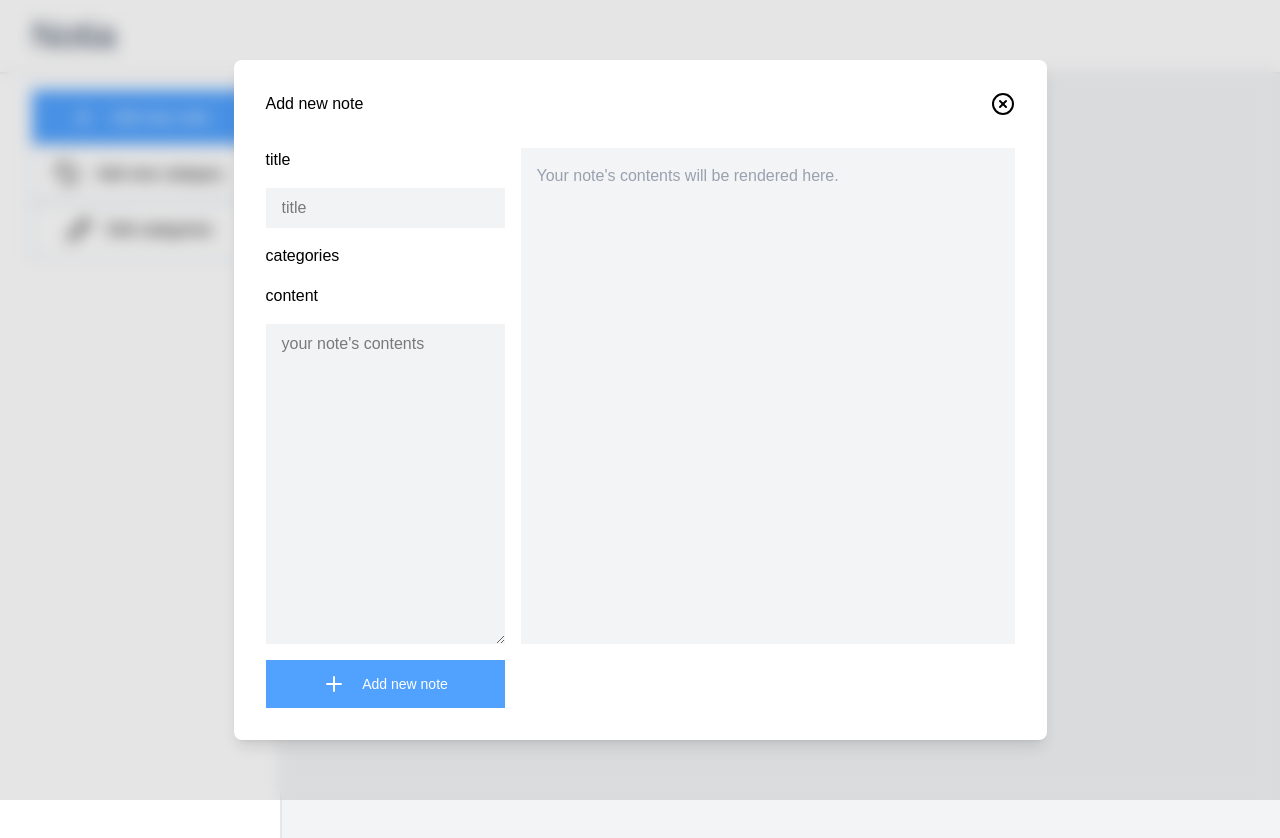
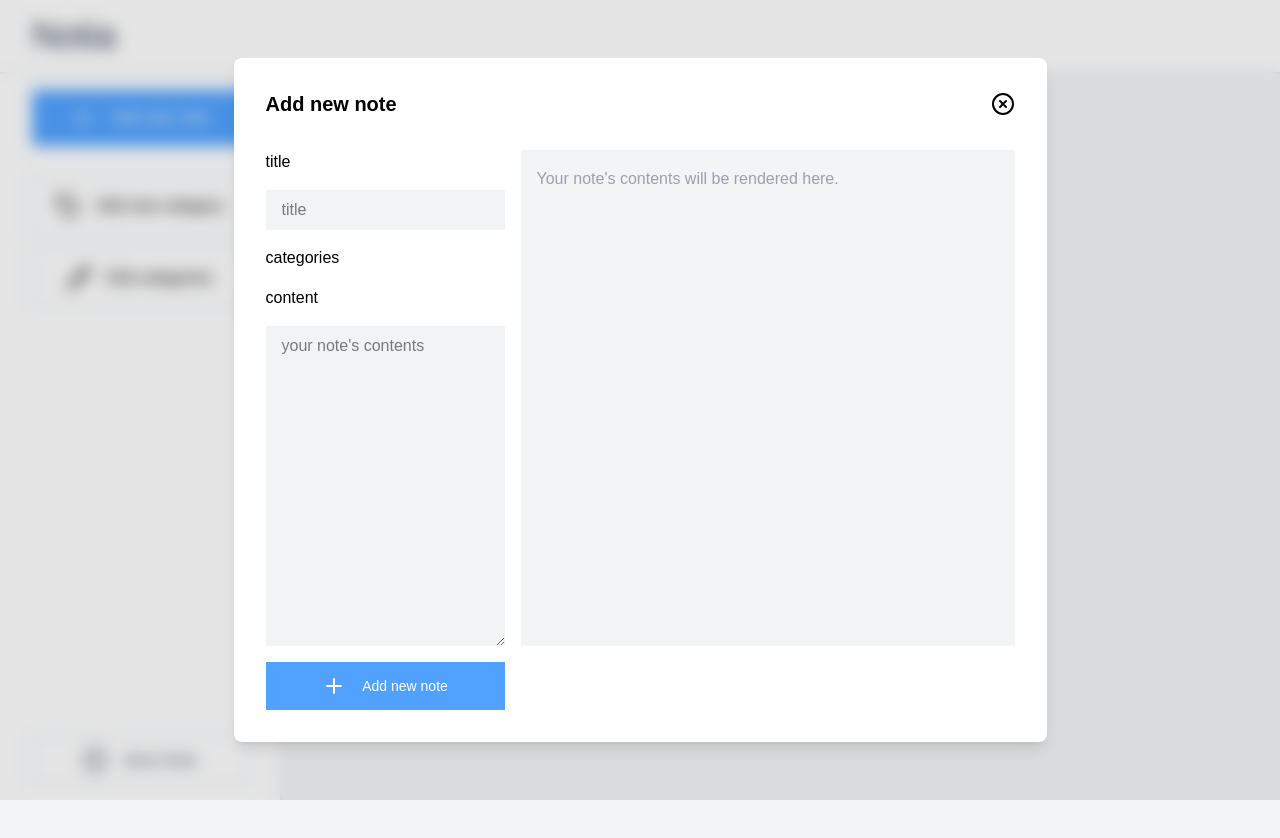
Before and after one commit to Klrfl/notia, a Svelte app: page / in a window 1280 px wide. Both pictures are taken after a click on the button "Add new note". Shown: the top 838 px of the page. After the commit the page ends 800 px from the top, so only its background shows below. Built offline with nearby package versions, Linux system fonts and the light colour scheme.

Commit message:
feat: add about dialog

```diff
--- a/src/App.svelte
+++ b/src/App.svelte
@@ -9,7 +9,7 @@
   import Button from "./lib/ui/Button.svelte"
   import Input from "./lib/ui/Input.svelte"
 
-  import { Pencil, Plus, Save, Tag } from "lucide-svelte"
+  import { Info, Pencil, Plus, Save, Tag } from "lucide-svelte"
 
   import { onMount } from "svelte"
   import { openDB } from "./shared/db.svelte"
@@ -199,9 +199,11 @@
 
     selectedCategories.splice(selectedCategories.indexOf(id), 1)
   }
+
+  let isAboutOpen = $state(false)
 </script>
 
-<main class="main-grid">
+<main class="main-grid min-h-screen">
   <header
     class="header col-span-full px-8 py-4 bg-white border-b-2 border-b-gray-200"
   >
@@ -209,7 +211,7 @@
   </header>
 
   <nav
-    class="sidebar grid content-start bg-white border-r-2 border-r-gray-200 min-h-screen px-8 py-4"
+    class="sidebar flex flex-col gap-4 content-start bg-white border-r-2 border-r-gray-200 px-8 py-4"
   >
     <Button icon onclick={() => (isAddingNote = true)}>
       <Plus />
@@ -220,7 +222,7 @@
       <NoteForm noteAdded={handleAddNewNote} />
     </Dialog>
 
-    <menu class="contents">
+    <menu>
       {#each noteCategories as category (category.id)}
         <NoteCategoryItem
           {category}
@@ -268,6 +270,38 @@
         <Button type="submit">Submit</Button>
       </form>
     </Dialog>
+
+    <Button
+      variant="outline"
+      size="sm"
+      class="mt-auto text-gray-700"
+      icon
+      onclick={() => (isAboutOpen = true)}
+    >
+      <Info />
+      About Notia
+    </Button>
+
+    <Dialog bind:isOpen={isAboutOpen} heading="About notia">
+      <article class="preview">
+        <p>
+          Notia is a really light markdown-based notetaking app I made to learn
+          Svelte. It was an interesting experience to learn this framework!
+        </p>
+
+        <p>
+          This application stores all of its data locally in your browser, so
+          your notes never leave your device.
+        </p>
+
+        <p>If you enjoyed this app, please give it a star in Github. ⭐</p>
+        <a
+          href="https://github.com/klrfl/notia"
+          target="_blank"
+          class="text-blue-500 hover:text-blue-700 hover:underline">Notia</a
+        >
+      </article>
+    </Dialog>
   </nav>
 
   <section class="content p-8">
@@ -296,6 +330,7 @@
 <style>
   .main-grid {
     display: grid;
+    grid-auto-rows: max-content auto;
     grid-template-columns:
       [sidebar-start]
       max-content
--- a/src/app.css
+++ b/src/app.css
@@ -38,3 +38,8 @@ body {
 .preview ul {
   @apply ml-4 my-4;
 }
+
+.preview p {
+  margin-bottom: 1rem;
+  line-height: 1.6;
+}
--- a/src/lib/ui/Dialog.svelte
+++ b/src/lib/ui/Dialog.svelte
@@ -28,7 +28,7 @@
   inert={!isOpen}
 >
   <header class="pt-8 px-8 flex justify-between items-center">
-    <h2>{heading}</h2>
+    <h2 class="text-xl font-bold">{heading}</h2>
 
     <button
       onclick={() => (isOpen = false)}
```
